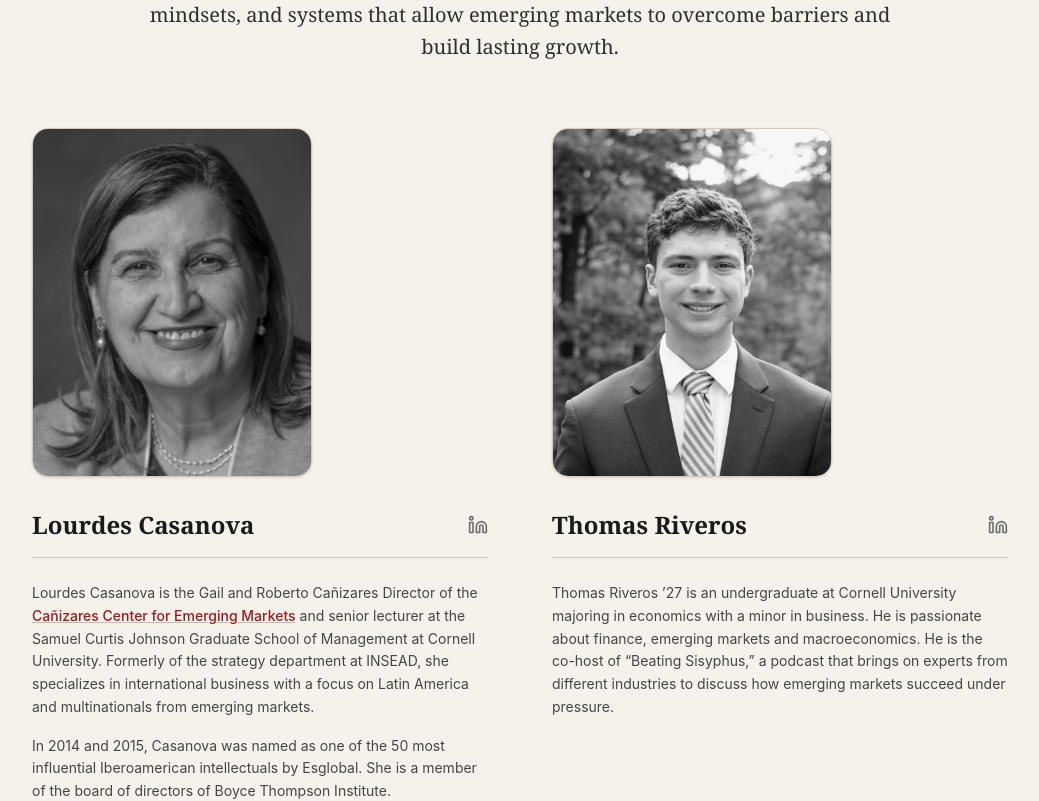
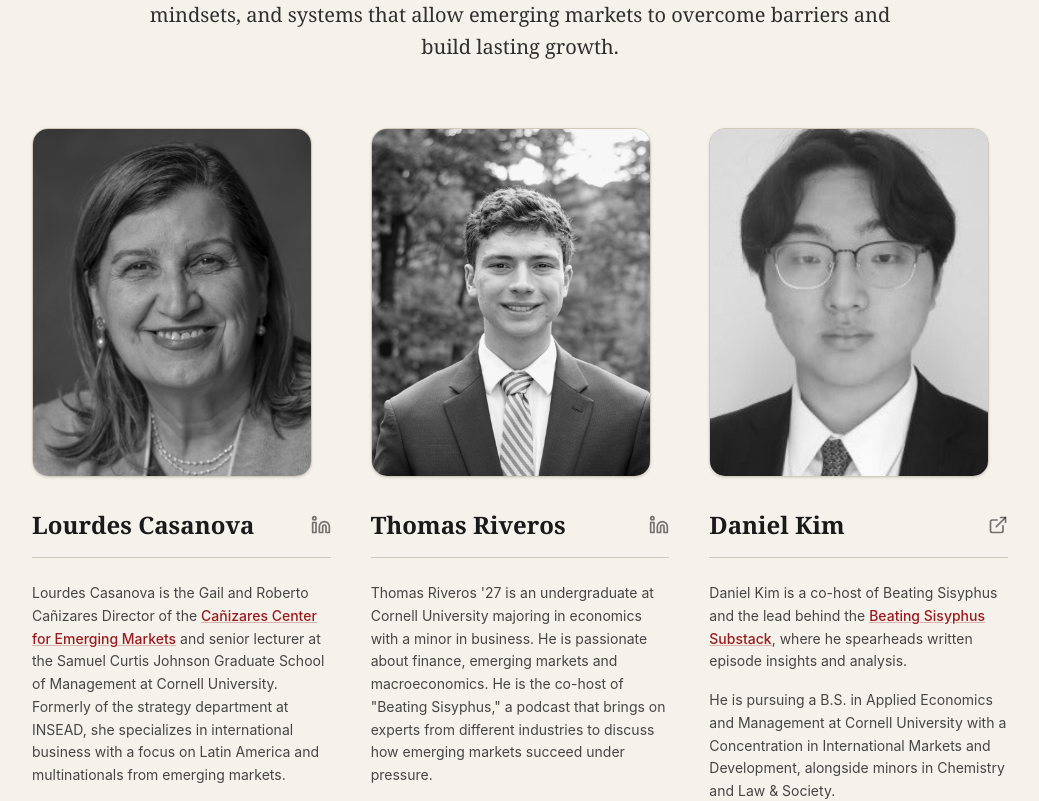
Before and after one commit to thomasriveros/Beating-Sisyphus-Podcast, a React (Vite) app: page / in a window 1280 px wide. Shown: the part 1560-2361 px from the top of the page, without its empty margins (120-1159 px from the left). Built offline with nearby package versions, Linux system fonts and the light colour scheme.

Commit message:
feat: add Daniel Kim host section with headshot

```diff
--- a/src/App.tsx
+++ b/src/App.tsx
@@ -296,7 +296,7 @@ export default function App() {
             </p>
           </div>
 
-          <div className="grid grid-cols-1 md:grid-cols-2 gap-12 md:gap-16">
+          <div className="grid grid-cols-1 md:grid-cols-2 lg:grid-cols-3 gap-12 md:gap-10">
             {/* Host 1 */}
             <div className="flex flex-col">
               <div className="w-full max-w-[280px] mb-8 overflow-hidden rounded-2xl border border-vintage-border shadow-sm mx-auto md:mx-0 relative group bg-vintage-border/30">
@@ -337,7 +337,35 @@ export default function App() {
                 </a>
               </div>
               <div className="font-sans text-sm leading-relaxed text-vintage-black/80 space-y-4">
-                <p>Thomas Riveros ’27 is an undergraduate at Cornell University majoring in economics with a minor in business. He is passionate about finance, emerging markets and macroeconomics. He is the co-host of “Beating Sisyphus,” a podcast that brings on experts from different industries to discuss how emerging markets succeed under pressure.</p>
+                <p>Thomas Riveros '27 is an undergraduate at Cornell University majoring in economics with a minor in business. He is passionate about finance, emerging markets and macroeconomics. He is the co-host of "Beating Sisyphus," a podcast that brings on experts from different industries to discuss how emerging markets succeed under pressure.</p>
+              </div>
+            </div>
+
+            {/* Host 3 — Daniel Kim */}
+            <div className="flex flex-col">
+              <div className="w-full max-w-[280px] mb-8 overflow-hidden rounded-2xl border border-vintage-border shadow-sm mx-auto md:mx-0 relative group bg-vintage-border/30">
+                <div className="absolute inset-0 bg-vintage-red/20 mix-blend-multiply opacity-0 group-hover:opacity-100 transition-opacity duration-500 z-10 pointer-events-none"></div>
+                <img
+                  src={`${import.meta.env.BASE_URL}Daniel_Kim_Headshot-300x300-1.jpg`}
+                  alt="Daniel Kim"
+                  className="w-full aspect-[4/5] object-cover object-top grayscale group-hover:grayscale-0 transition-all duration-700 block"
+                />
+              </div>
+              <div className="flex items-center justify-between border-b border-vintage-border pb-4 mb-6">
+                <h3 className="font-serif text-2xl font-bold text-vintage-black">Daniel Kim</h3>
+                <a
+                  href="https://beatingsisyphus.substack.com"
+                  target="_blank"
+                  rel="noopener noreferrer"
+                  className="text-vintage-black/60 hover:text-vintage-red transition-colors"
+                  aria-label="Beating Sisyphus on Substack"
+                >
+                  <ExternalLink size={20} />
+                </a>
+              </div>
+              <div className="font-sans text-sm leading-relaxed text-vintage-black/80 space-y-4">
+                <p>Daniel Kim is a co-host of Beating Sisyphus and the lead behind the <a href="https://beatingsisyphus.substack.com" target="_blank" rel="noopener noreferrer" className="text-vintage-red hover:text-vintage-black underline decoration-vintage-red/30 hover:decoration-vintage-black transition-colors font-medium">Beating Sisyphus Substack</a>, where he spearheads written episode insights and analysis.</p>
+                <p>He is pursuing a B.S. in Applied Economics and Management at Cornell University with a Concentration in International Markets and Development, alongside minors in Chemistry and Law &amp; Society.</p>
               </div>
             </div>
           </div>
```
Also changed, not shown: public/Daniel_Kim_Headshot-300x300-1.jpg (added).
